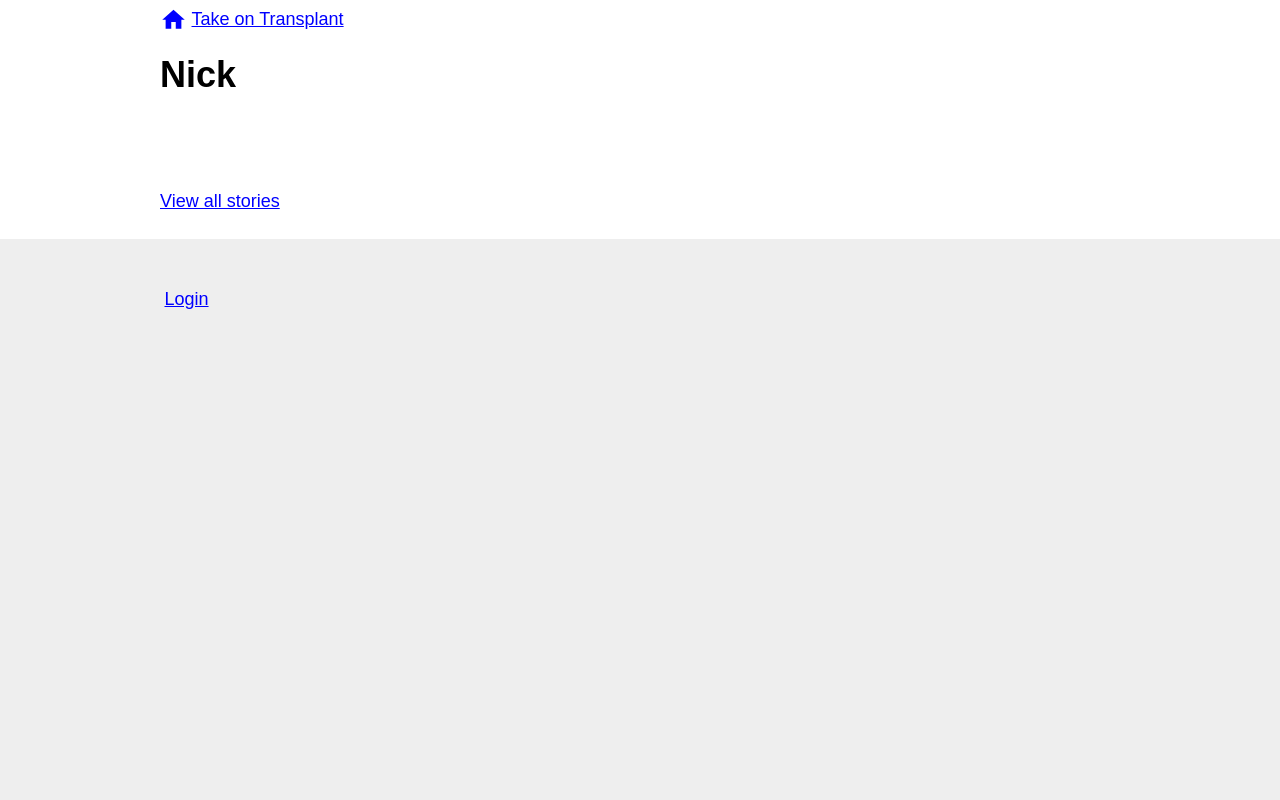
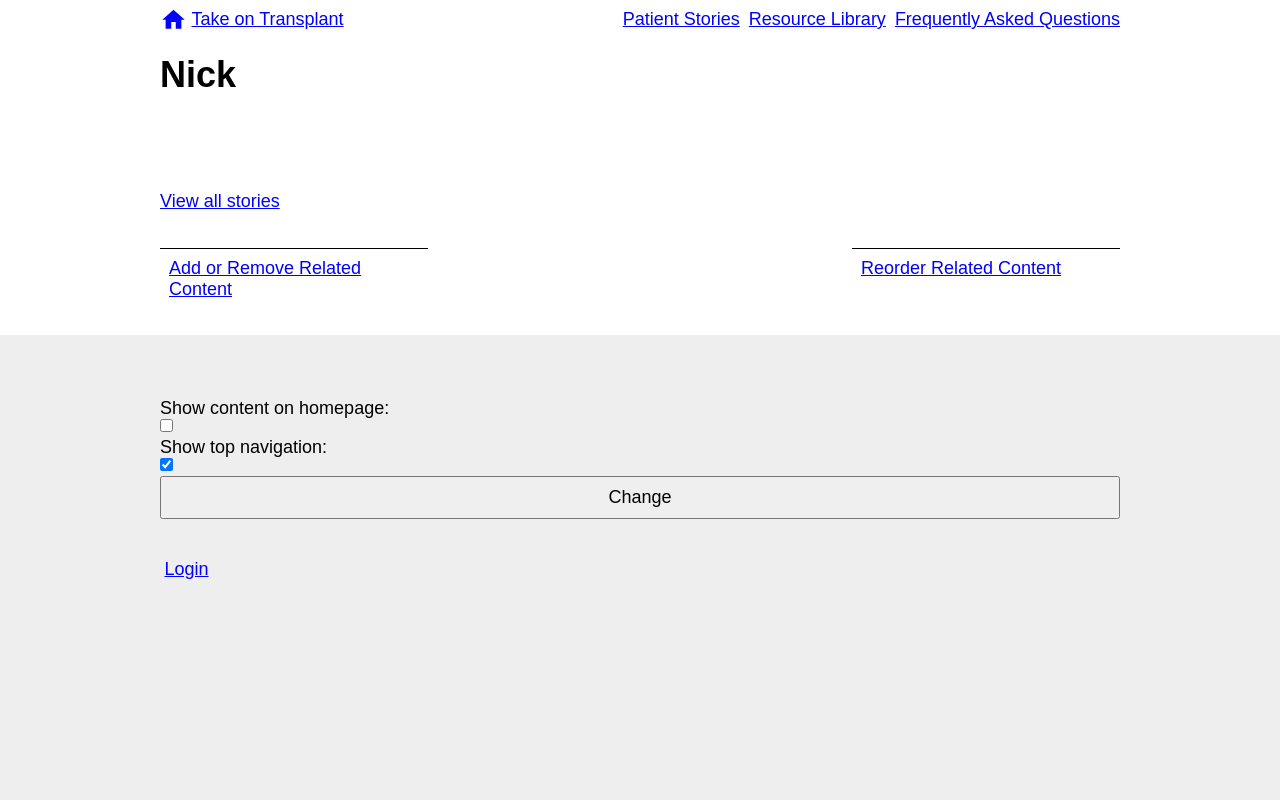
Before and after one commit to nickdotreid/take-on-transplant, a Django app: page /stories/4/ in a window 1280 px wide. Run offline with Django 3.2, Linux system fonts and the light colour scheme; data comes from the database, SQL or seed files in the repository; data that the repository does not hold is empty; style sheets or scripts are compiled from the project's sources; some libraries are stand-ins or nearby versions.

Commit message:
Added related content to all content types

```diff
--- a/server/app/urls.py
+++ b/server/app/urls.py
@@ -14,14 +14,14 @@ from django.forms import CharField
 from django.forms import EmailField
 from django.urls import path
 
-from patients.views import PatientStoryView
+from website.views import PatientStoryView
 from website.views import HomePageView
 from website.views import PatientStoryListView
 from website.views import ResourceLibraryView
 from website.views import ResourceArticleView
 from website.views import FrequentlyAskedQuestionListView
 from website.views import FrequentlyAskedQuestionView
-from website.views import FrequentlyAskedQuestionRelatedContentView
+from website.views import RelatedContentView
 from website.views import MyCFStageSurveyView
 from website.views import ReorderRelatedContent
 from website.views import StudySessionView
@@ -72,8 +72,8 @@ urlpatterns = [
     path('reset-password/complete/', PasswordResetCompleteView.as_view(), name='password_reset_complete'),
     path('reset-password/sent/', PasswordResetDoneView.as_view(), name='password_reset_done'),
     path('reset-password/', PasswordResetView.as_view(), name='password_reset'),
-    path('questions/<question_id>/reorder-related', ReorderRelatedContent.as_view(), name='question-reorder-related-content'),
-    path('questions/<question_id>/related', FrequentlyAskedQuestionRelatedContentView.as_view(), name='question-related-content'),
+    path('related-content/<content_type>/<content_id>/reorder', ReorderRelatedContent.as_view(), name='reorder-related-content'),
+    path('related-content/<content_type>/<content_id>', RelatedContentView.as_view(), name='related-content'),
     path('questions/<question_id>', FrequentlyAskedQuestionView.as_view(), name='question'),
     path('questions', FrequentlyAskedQuestionListView.as_view(), name='question-list'),
     path('resources/<article_id>', ResourceArticleView.as_view(), name='resource-article'),
--- a/server/patients/templates/patient-story.html
+++ b/server/patients/templates/patient-story.html
@@ -30,4 +30,12 @@
 </div>
 
 
+<div class="content-gallery container">
+    {% for content in related_content %}
+    <p>{{content}}</p>
+    {% endfor %}
+    <a href="{% url 'related-content' 'patient' patient.id %}">Add or Remove Related Content</a>
+    <a href="{% url 'reorder-related-content' 'patient' patient.id %}">Reorder Related Content</a>
+</div>
+
 {% endblock %}
--- a/server/website/templates/frequently-asked-question.html
+++ b/server/website/templates/frequently-asked-question.html
@@ -20,8 +20,8 @@
     {% for content in related_content %}
     <p>{{content}}</p>
     {% endfor %}
-    <a href="{% url 'question-related-content' question.id %}">Add or Remove Related Content</a>
-    <a href="{% url 'question-reorder-related-content' question.id %}">Reorder Related Content</a>
+    <a href="{% url 'related-content' 'question' question.id %}">Add or Remove Related Content</a>
+    <a href="{% url 'reorder-related-content' 'question' question.id %}">Reorder Related Content</a>
 </div>
 
 {% endblock %}
--- a/server/website/templates/reorder-related-content.html
+++ b/server/website/templates/reorder-related-content.html
@@ -12,8 +12,8 @@
         <ul class="sortable">
             {% for content in related_content %}
             <li>
-                {{content.text}}
-                <input type="hidden" name="ordered_content[]" value="{{content.id}}" />
+                {{content.title}}
+                <input type="hidden" name="ordered_content[]" value="{{content.content_id}}" />
             </li>
             {% endfor %}
         </ul>
--- a/server/website/views.py
+++ b/server/website/views.py
@@ -13,6 +13,7 @@ from faqs.models import FrequentlyAskedQuestion
 from faqs.models import Category as FAQCategory
 from patients.models import Patient
 from patients.models import PatientStoryHighlight
+from patients.views import PatientStoryView as OGPatientStoryView
 
 from .models import RelatedItem
 from .models import RelatedItemsList
@@ -60,8 +61,23 @@ class BaseWebsiteView(TemplateView):
         self.show_top_navigation = self.request.session['show_top_navigation'] if 'show_top_navigation' in self.request.session else True
         self.show_content_on_homepage = self.request.session['show_content_on_homepage'] if 'show_content_on_homepage' in self.request.session else False
 
-    def get_question_related_content(self, question):
-        return []
+    def get_related_list(self, question):
+        try:
+            return RelatedItemsList.objects.get(
+                name = 'question-{id}'.format(id=question.id)
+            )
+        except RelatedItemsList.DoesNotExist:
+            return RelatedItemsList.objects.create(
+                name = 'question-{id}'.format(id=question.id)
+            )
+
+    def get_related_items(self, question):
+        related_list = self.get_related_list(question)
+        return related_list.items
+
+    def get_related_content(self, question):
+        related_list = self.get_related_list(question)
+        return related_list.content_list
 
     def get_context_data(self, **kwargs):
         context = super().get_context_data(**kwargs)
@@ -226,10 +242,15 @@ class PatientStoryListView(BaseWebsiteView):
         context['patients'] = patients
         return context
 
-class PatientStoryView(BaseWebsiteView):
+class PatientStoryView(OGPatientStoryView, BaseWebsiteView):
 
-    template_name = 'patient-story.html'
+    def get_context_data(self, **kwargs):
+        context = super().get_context_data(**kwargs)
+        patient = context['patient']
+        related_content = self.get_related_content(patient)
+        context['related_content'] = related_content
 
+        return context
 
 class ResourceLibraryView(BaseWebsiteView):
 
@@ -259,6 +280,8 @@ class ResourceArticleView(BaseWebsiteView):
         context = super().get_context_data(**kwargs)
 
         context['article'] = article
+        related_content = self.get_related_content(article)
+        context['related_content'] = related_content
 
         return context
 
@@ -275,20 +298,6 @@ class FrequentlyAskedQuestionView(BaseWebsiteView):
 
     template_name = 'frequently-asked-question.html'
 
-    def get_related_list(self, question):
-        try:
-            return RelatedItemsList.objects.get(
-                name = 'question-{id}'.format(id=question.id)
-            )
-        except RelatedItemsList.DoesNotExist:
-            return RelatedItemsList.objects.create(
-                name = 'question-{id}'.format(id=question.id)
-            )
-
-    def get_related_content(self, question):
-        related_list = self.get_related_list(question)
-        return related_list.items
-
     def get_context_data(self, question_id, **kwargs):
         try:
             question = FrequentlyAskedQuestion.objects.get(id=question_id)
@@ -299,34 +308,186 @@ class FrequentlyAskedQuestionView(BaseWebsiteView):
         context['related_content'] = self.get_related_content(question)
         return context
 
-class ReorderRelatedContent(FrequentlyAskedQuestionView):
+class RelatedContentView(BaseWebsiteView):
+
+    template_name = 'add-related-content-page.html'
+
+    CONTENT_TYPES = {
+        'patient': Patient,
+        'question': FrequentlyAskedQuestion,
+        'resource': Article
+    }
+
+    def get_question(self, question_id):
+        try:
+            return FrequentlyAskedQuestion.objects.get(id=question_id)
+        except FrequentlyAskedQuestion.DoesNotExist:
+            raise Http404('Question does not exist')
+
+    def get_content(self, content_type, content_id):
+        for key, _model in self.CONTENT_TYPES.items():
+            if content_type == key:
+                try:
+                    return _model.objects.get(id=content_id)
+                except _model.DoesNotExist:
+                    raise Http404('Content not found')
+        raise Http404('Unknown content type')
+
+    def get_all_questions(self, questions_to_exclude):
+        return FrequentlyAskedQuestion.objects.filter(
+            published = True
+        ).exclude(
+            id__in = [q.id for q in questions_to_exclude]
+        ).all()
+
+    def serialize_question(self, question):
+        return {
+            'title': question.text,
+            'content_id': self.get_content_id(question)
+        }
+
+    def serialize_patient(self, patient):
+        return {
+            'title': patient.name,
+            'content_id': self.get_content_id(patient)
+        }
+
+    def serialize_resource(self, resource):
+        return {
+                'title': resource.title,
+                'content_id': self.get_content_id(resource)
+        }
+
+    def serialize_questions(self, questions):
+        serialized = []
+        for question in questions:
+            serialized.append(self.serialize_question(question))
+        return serialized
+
+    def serialize_patients(self, patients):
+        serialized = []
+        for patient in patients:
+            serialized.append(self.serialize_patient(patient))
+        return serialized
+
+    def serialize_resources(self, resources):
+        serialized = []
+        for resource in resources:
+            serialized.append(self.serialize_resource(resource))
+        return serialized
+
+    def serialize_content(self, content_object):
+        for key, model in self.CONTENT_TYPES.items():
+            if isinstance(content_object, model):
+                if key == 'question':
+                    return self.serialize_question(content_object)
+                if key == 'patient':
+                    return self.serialize_patient(content_object)
+                if key == 'resource':
+                    return self.serialize_resource(content_object)
+
+    def get_content_id(self, content_object):
+        for key, model in self.CONTENT_TYPES.items():
+            if isinstance(content_object, model):
+                return '{key}-{id}'.format(
+                    key=key,
+                    id = content_object.id
+                )
+        return None
+
+    def get_content_from_id(self, content_id):
+        content_type, content_id = content_id.split('-')
+        if content_type in self.CONTENT_TYPES:
+            _model = self.CONTENT_TYPES[content_type]
+            try:
+                return _model.objects.get(id=content_id)
+            except _model.DoesNotExist:
+                pass
+        return None
+
+    def get_content_url(self, content_object):
+        for key, model in self.CONTENT_TYPES.items():
+            if isinstance(content_object, model):
+                if key == 'question':
+                    return reverse('question', kwargs={
+                        'question_id': content_object.id
+                    })
+                if key == 'resource':
+                    return reverse('resource-article', kwargs={
+                        'article_id': content_object.id
+                    })
+                if key == 'patient':
+                    return reverse('patient-story', kwargs={
+                        'patient_id': content_object.id
+                    })
+        return None
+
+    def get_context_data(self, content_type, content_id, **kwargs):
+        context = super().get_context_data(**kwargs)
+        self.content_object = self.get_content(content_type, content_id)
+
+        self.related_content = self.get_related_items(self.content_object)
+        context['related_content'] = [self.get_content_id(rc.content_object) for rc in self.related_content]
+
+        all_questions = FrequentlyAskedQuestion.objects.filter(published=True).all()
+        all_patients = Patient.objects.filter(
+            published = True
+        ).all()
+        all_resources = Article.objects.filter(
+            published = True,
+            parent = None
+        ).all()
+        context['content_types'] = [
+            {
+                'title': 'Questions',
+                'items': self.serialize_questions(all_questions)
+            },
+            {
+                'title': 'Patient Stories',
+                'items': self.serialize_patients(all_patients)
+            },
+            {
+                'title': 'Resource Articles',
+                'items': self.serialize_resources(all_resources)
+            }
+        ]
+
+        return context
+
+    def post(self, request, content_type, content_id, **kwargs):
+        content = self.get_content(content_type, content_id)
+        related_list = self.get_related_list(content)
+        RelatedItem.objects.filter(item_list=related_list).delete()
+        if 'related_content[]' in request.POST:
+            for item in request.POST.getlist('related_content[]'):
+                content_object = self.get_content_from_id(item)
+                if content_object:
+                    RelatedItem.objects.create(
+                        item_list = related_list,
+                        content_object = content_object
+                    )
+        return HttpResponseRedirect(self.get_content_url(content))
+
+class ReorderRelatedContent(RelatedContentView):
 
     template_name = 'reorder-related-content.html'
 
     def get_context_data(self, **kwargs):
         context = super().get_context_data(**kwargs)
-        question = context['question']
-        related_content = context['related_content']
+        related_content = self.related_content
         serialized_content = []
-        for content in related_content:
-            serialized_content.append({
-                'id': 'question-%d' % (content.id),
-                'text': content.text
-            })
+        for item in related_content:
+            serialized_content.append(self.serialize_content(item.content_object))
         context['related_content'] = serialized_content
         return context
 
-    def post(self, request, question_id, **kwargs):
-
-        try:
-            question = FrequentlyAskedQuestion.objects.get(id=question_id)
-        except FrequentlyAskedQuestion.DoesNotExist:
-            raise Http404('Question does not exist')
-        related_list = self.get_related_list(question)
+    def post(self, request, content_type, content_id, **kwargs):
+        content = self.get_content(content_type, content_id)
+        related_list = self.get_related_list(content)
         related_items = RelatedItem.objects.filter(item_list=related_list).all()
         related_by_id = {}
         for related_item in related_items:
-            content_id = 'question-%d' % (related_item.object_id)
+            content_id = self.get_content_id(related_item.content_object)
             related_by_id[content_id] = related_item
 
         ordered_content = request.POST.getlist('ordered_content[]')
@@ -343,58 +504,4 @@ class ReorderRelatedContent(FrequentlyAskedQuestionView):
             related_item.order = (index + 1) * 10
             related_item.save()
 
-        return HttpResponseRedirect(reverse('question', kwargs={
-            'question_id': question.id
-        }))
-
-class FrequentlyAskedQuestionRelatedContentView(FrequentlyAskedQuestionView):
-
-    template_name = 'add-related-content-page.html'
-
-    def get_context_data(self, **kwargs):
-        context = super().get_context_data(**kwargs)
-        question = context['question']
-        related_content = self.get_related_content(question)
-        selected_questions = related_content
-        all_questions = FrequentlyAskedQuestion.objects.filter(
-            published = True
-        ).exclude(
-            id = context['question'].id
-        ).all()
-
-        context['questions'] = []
-        for question in all_questions:
-            selected = False
-            if question.id in [q.id for q in selected_questions if q is not None]:
-                selected = True
-            context['questions'].append({
-                'text': question.text,
-                'id': question.id,
-                'selected': selected
-            })
-
-        return context
-
-    def post(self, request, question_id, **kwargs):
-        try:
-            question = FrequentlyAskedQuestion.objects.get(id=question_id)
-        except FrequentlyAskedQuestion.DoesNotExist:
-            raise Http404('Question does not exist')
-        related_list = self.get_related_list(question)
-        RelatedItem.objects.filter(item_list=related_list).delete()
-        if 'related_content[]' in request.POST:
-            for item in request.POST.getlist('related_content[]'):
-                content_type, content_id = item.split('-')
-                try:
-                    _question = FrequentlyAskedQuestion.objects.get(id=content_id)
-                except FrequentlyAskedQuestion.DoesNotExist:
-                    continue
-                RelatedItem.objects.create(
-                    item_list = related_list,
-                    content_object = _question
-                )
-
-
-        return HttpResponseRedirect(reverse('question', kwargs={
-            'question_id': question.id
-        }))
+        return HttpResponseRedirect(self.get_content_url(content))
```
Also changed, not shown: server/website/models.py (+8 -0 lines), server/website/templates/add-related-content-page.html (+8 -6 lines), server/website/templates/resource-article.html (+8 -0 lines).
